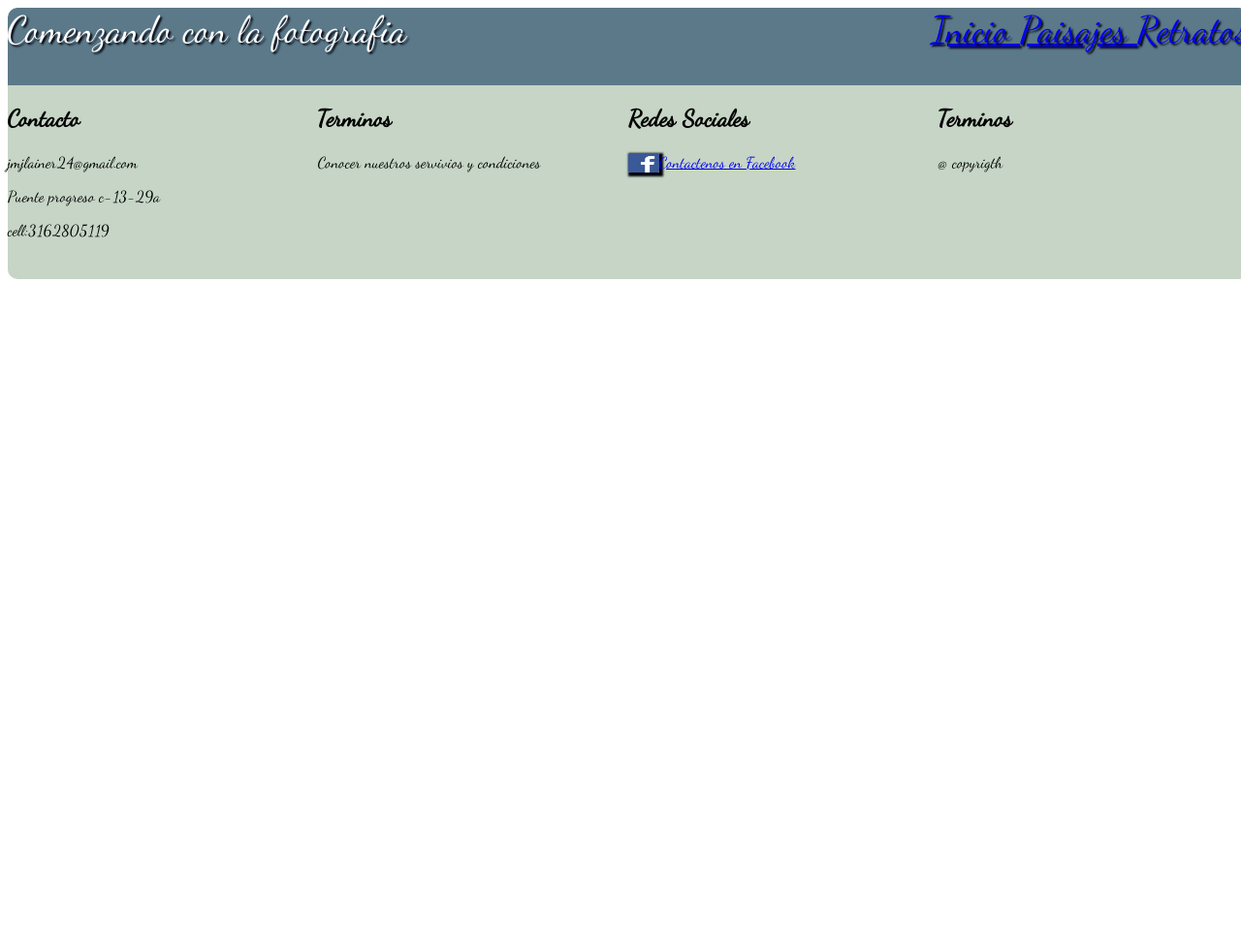
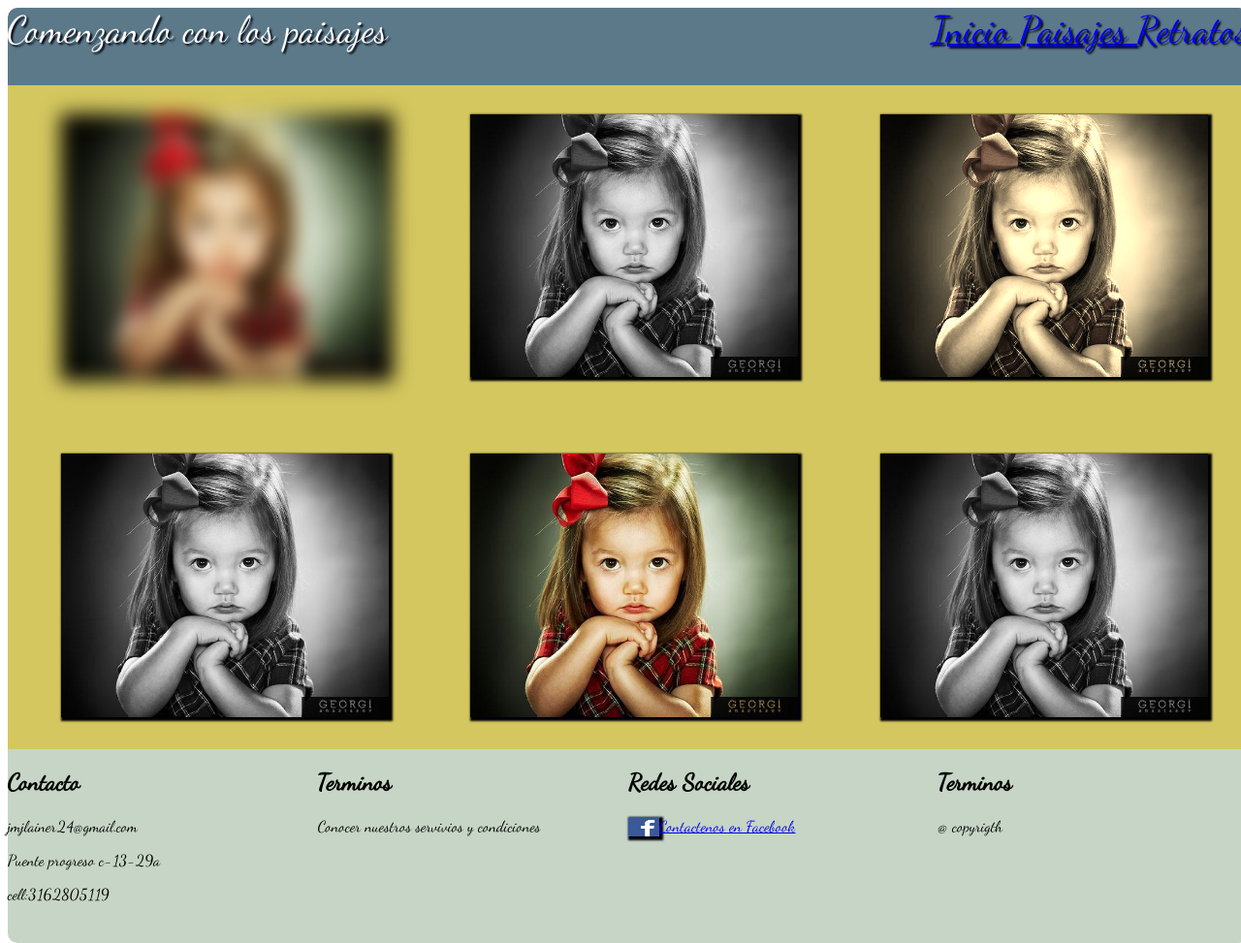
Before and after one commit to lainer4/proyectocss3, a plain HTML site: page retratos.html in a window 1280 px wide. Shown: the top 973 px of the page at 97% size. Before the commit the page ends 916 px from the top, so only its background shows below. Drawn offline with Linux system fonts and the light colour scheme.

Commit message:
retrato
terminacion de retrato

```diff
--- a/retratos.html
+++ b/retratos.html
@@ -10,13 +10,29 @@
     </style>
   </head>
   <body>
+    <div class="principal1">
     <div class="cabecera">
-     Comenzando con la fotografia
+     Comenzando con los paisajes
      <section id="link">
        <a href="index.html">  Inicio  </a>
        <a href="paisajes.html">  Paisajes  </a>
        <a id="ret"href="retratos.html">  Retratos  </a>
      </section>
+    </div>
+    <div class="pai">
+      <section id="sep">
+        <img id="im1"src="imagenes/ima2.jpg" alt="ima1"></p>
+        <img id="im2"src="imagenes/ima2.jpg" alt="ima1">
+      </section>
+      <section id="sep1">
+        <img id="im2"src="imagenes/ima2.jpg" alt="ima1"></p>
+        <img id="im4"src="imagenes/ima2.jpg" alt="ima1">
+      </section>
+      <section id="sep2">
+        <img id="im5"src="imagenes/ima2.jpg" alt="ima1"></p>
+        <img id="im2"src="imagenes/ima2.jpg" alt="ima1">
+      </section>
+    </div>
     </div>
   </body>
   <footer>
```
Also changed, not shown: paisajes.html (+1 -1 lines).
